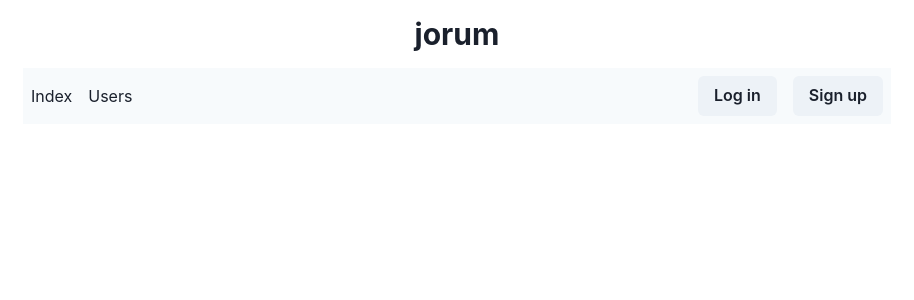
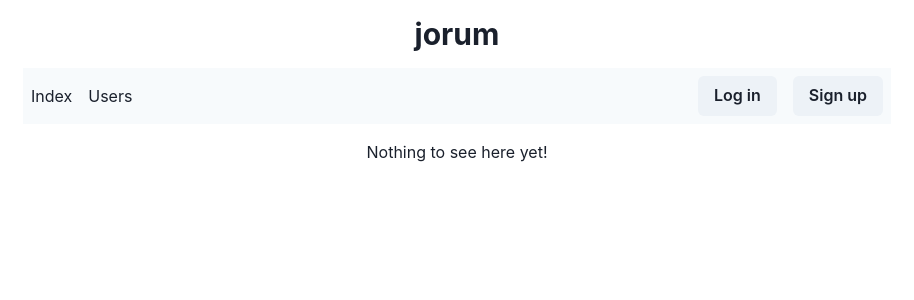
Before and after one commit to hassan-c/jorum, a React (Create React App) app in the folder src/main/webapp/: page /section/1 in a window 1280 px wide. Shown: the top 300 px of the page, without its empty margins (183-1097 px from the left). Built offline with nearby package versions, Linux system fonts and the light colour scheme; no server answers.

Commit message:
Placeholder section page

```diff
--- a/src/main/webapp/src/App.js
+++ b/src/main/webapp/src/App.js
@@ -5,6 +5,7 @@ import Header from "./components/Header";
 import Index from "./components/Index";
 import LoggedInUserMessage from "./components/LoggedInAs";
 import LoginForm from "./components/LoginForm";
+import Section from "./components/Section";
 import SignUpForm from "./components/SignUpForm";
 import Users from "./components/Users";
 
@@ -65,8 +66,10 @@ function App() {
         <Routes>
           <Route path="/" element={<Index />} />
           <Route path="/users" element={<Users />} />
-          <Route path="login" element={<LoginForm setLoggedInUser={setLoggedInUser} />} />
-          <Route path="signup" element={<SignUpForm />} />
+          <Route path="/login" element={<LoginForm setLoggedInUser={setLoggedInUser} />} />
+          <Route path="/signup" element={<SignUpForm />} />
+          <Route path="/section/:id/:name" element={<Section />} />
+          <Route path="/section/:id" element={<Section />} />
         </Routes>
       </Container>
     </ChakraProvider>
--- /dev/null
+++ b/src/main/webapp/src/components/Section.js
@@ -0,0 +1,5 @@
+import { Text } from "@chakra-ui/react";
+
+export default function Section() {
+  return <Text>Nothing to see here yet!</Text>;
+}
```
